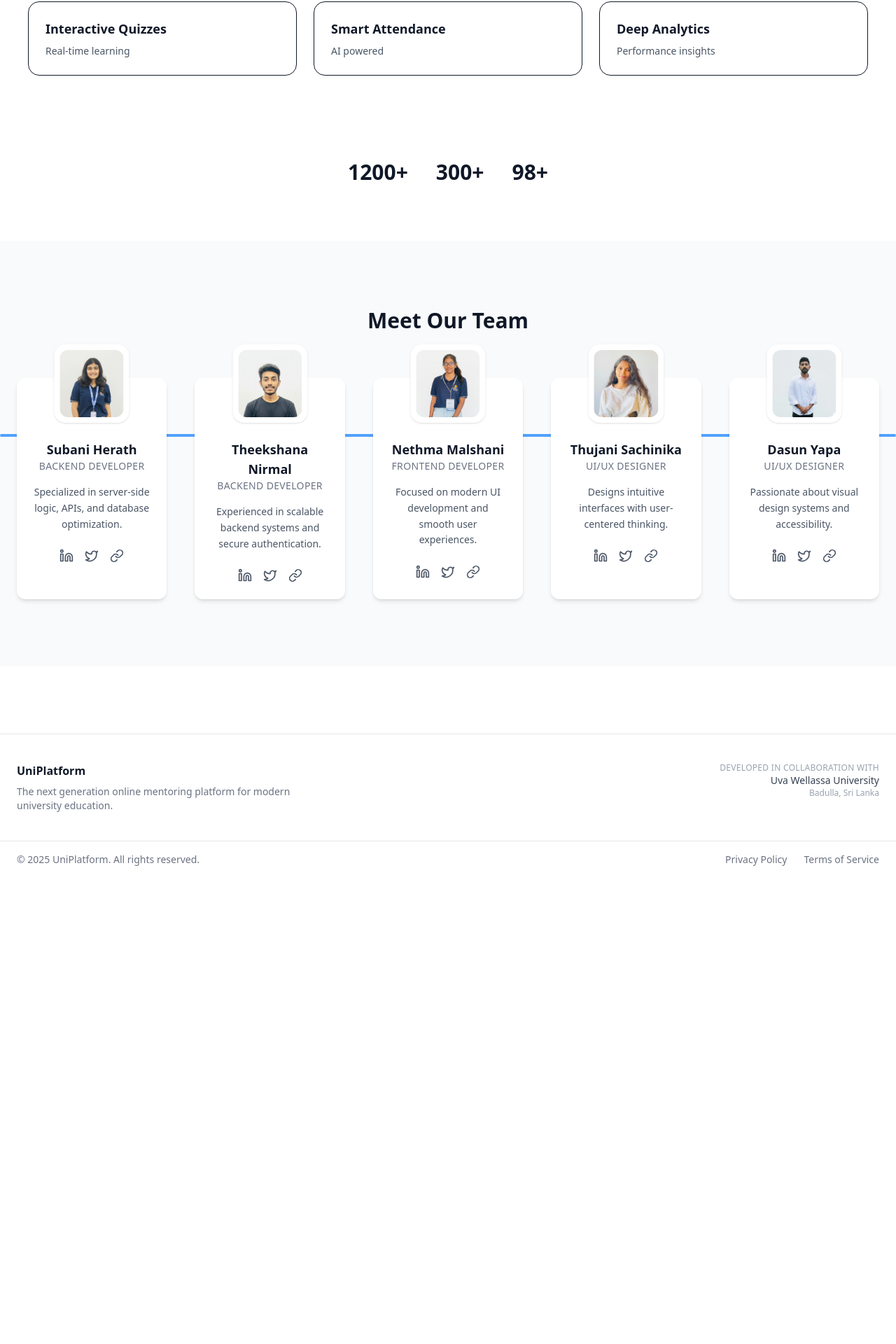
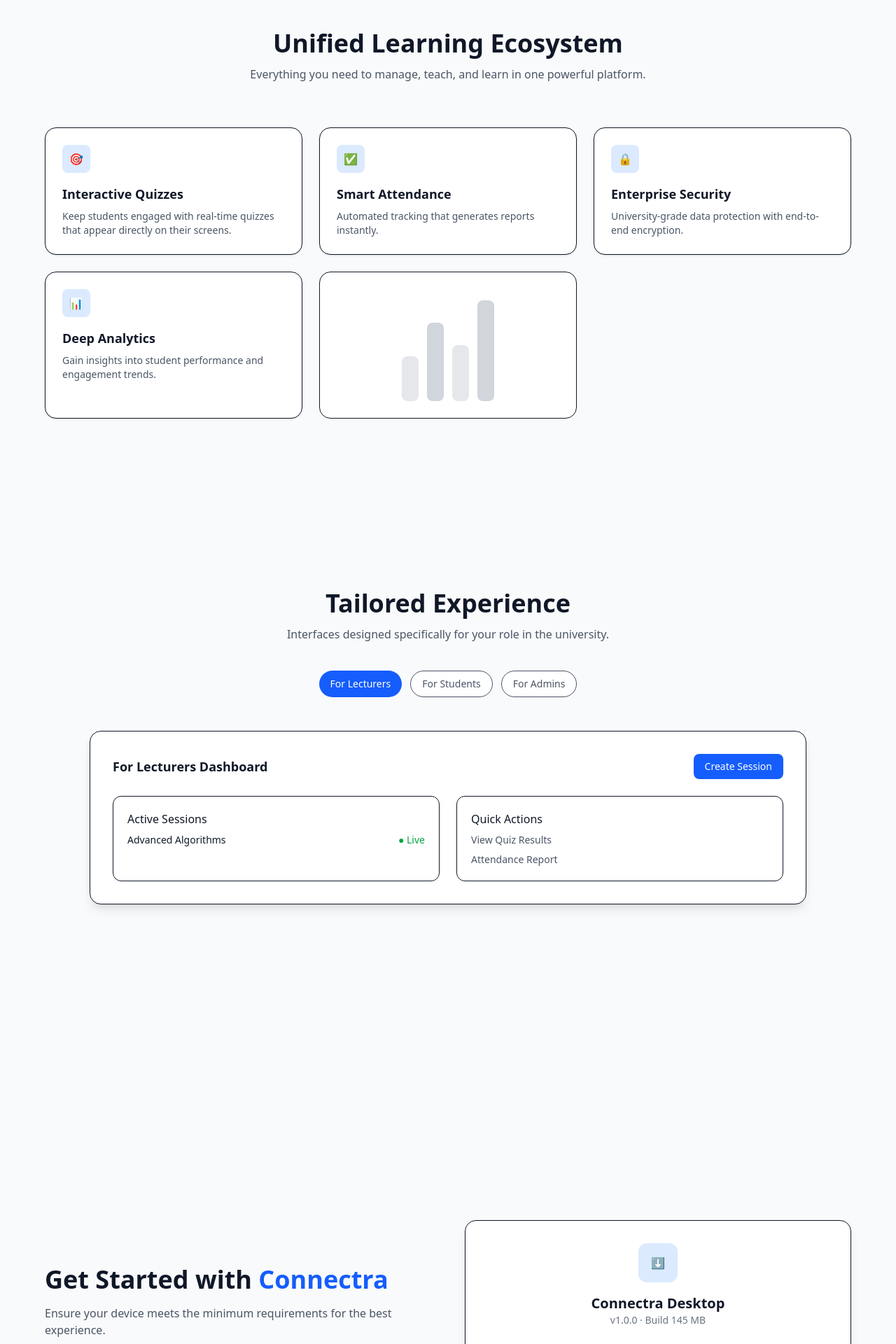
Before and after one commit to Nethmamlshni/connectra-landingPage, a Next.js app: page / in a window 1280 px wide. Shown: the part 838-2758 px from the top of the page at 70% size. Before the commit the page ends 2092 px from the top, so only its background shows below. Built offline with nearby package versions, Linux system fonts and the light colour scheme.

Commit message:
home page feacures created

```diff
--- /dev/null
+++ b/components/downloadPage/Download.tsx
@@ -0,0 +1,108 @@
+"use client"
+
+import { motion } from "framer-motion"
+
+export default function DownloadPage() {
+  return (
+    <div className="min-h-screen bg-gray-50 flex items-center justify-center px-6">
+      <div className="max-w-6xl w-full grid md:grid-cols-2 gap-12 items-center">
+
+        {/* LEFT CONTENT */}
+        <motion.div
+          initial={{ opacity: 0, x: -40 }}
+          animate={{ opacity: 1, x: 0 }}
+          transition={{ duration: 0.6 }}
+        >
+          <h1 className="text-4xl font-bold mb-4">
+            Get Started with <span className="text-blue-600">Connectra</span>
+          </h1>
+
+          <p className="text-gray-600 mb-8">
+            Ensure your device meets the minimum requirements for the best
+            experience.
+          </p>
+
+          <ul className="space-y-5">
+            <Requirement
+              title="Operating System"
+              value="Windows 10 or Windows 11 (64-bit)"
+            />
+            <Requirement
+              title="Memory & Storage"
+              value="4GB RAM minimum, 500MB free disk space"
+            />
+            <Requirement
+              title="Internet Connection"
+              value="Stable broadband connection (5 Mbps recommended)"
+            />
+          </ul>
+        </motion.div>
+
+        {/* RIGHT DOWNLOAD CARD */}
+        <motion.div
+          initial={{ opacity: 0, x: 40 }}
+          animate={{ opacity: 1, x: 0 }}
+          transition={{ duration: 0.6 }}
+          className="space-y-6"
+        >
+          {/* MAIN CARD */}
+          <div className="bg-white rounded-2xl shadow-lg p-8 text-center border">
+            <div className="w-14 h-14 mx-auto mb-4 rounded-xl bg-blue-100 flex items-center justify-center">
+              ⬇️
+            </div>
+
+            <h2 className="text-xl font-semibold">Connectra Desktop</h2>
+            <p className="text-sm text-gray-500 mb-6">
+              v1.0.0 · Build 145 MB
+            </p>
+
+            <motion.button
+              whileHover={{ scale: 1.05 }}
+              whileTap={{ scale: 0.95 }}
+              className="w-full py-3 rounded-xl font-semibold text-white
+              bg-gradient-to-r from-blue-500 to-purple-600"
+            >
+              Download Now
+            </motion.button>
+
+            <p className="text-xs text-gray-400 mt-4">
+              ✔ Virus scanned · ✔ Digital signature
+            </p>
+          </div>
+
+          {/* COMING SOON CARD */}
+          <div className="bg-white rounded-2xl shadow p-6 border">
+            <h3 className="font-semibold mb-3">Mac & Linux Coming Soon</h3>
+
+            <div className="flex gap-2">
+              <input
+                type="email"
+                placeholder="Enter your email"
+                className="flex-1 border rounded-lg px-3 py-2 text-sm focus:outline-none focus:ring-2 focus:ring-blue-500"
+              />
+              <button className="px-4 py-2 rounded-lg text-white text-sm bg-black hover:bg-gray-800">
+                Notify Me
+              </button>
+            </div>
+          </div>
+        </motion.div>
+
+      </div>
+    </div>
+  )
+}
+
+/* 🔹 Reusable Requirement Item */
+function Requirement({ title, value }: { title: string; value: string }) {
+  return (
+    <li className="flex gap-4">
+      <div className="w-10 h-10 rounded-full bg-blue-100 flex items-center justify-center">
+        ✔
+      </div>
+      <div>
+        <p className="font-medium">{title}</p>
+        <p className="text-sm text-gray-600">{value}</p>
+      </div>
+    </li>
+  )
+}
--- /dev/null
+++ b/components/tailored-experience/page.tsx
@@ -0,0 +1,81 @@
+"use client"
+
+import { useState } from "react"
+import { motion } from "framer-motion"
+
+const tabs = ["For Lecturers", "For Students", "For Admins"]
+
+export default function TailoredExperiencePage() {
+  const [active, setActive] = useState("For Lecturers")
+
+  return (
+    <div className="min-h-screen bg-gray-50 py-20 px-6">
+      <div className="max-w-5xl mx-auto">
+
+        {/* HEADER */}
+        <h1 className="text-4xl font-bold text-center">
+          Tailored Experience
+        </h1>
+        <p className="text-center text-gray-600 mt-3 mb-10">
+          Interfaces designed specifically for your role in the university.
+        </p>
+
+        {/* TABS */}
+        <div className="flex justify-center gap-3 mb-12">
+          {tabs.map(tab => (
+            <button
+              key={tab}
+              onClick={() => setActive(tab)}
+              className={`px-4 py-2 rounded-full text-sm font-medium transition
+                ${active === tab
+                  ? "bg-blue-600 text-white"
+                  : "bg-white border text-gray-600"
+                }`}
+            >
+              {tab}
+            </button>
+          ))}
+        </div>
+
+        {/* DASHBOARD CARD */}
+        <motion.div
+          key={active}
+          initial={{ opacity: 0, y: 20 }}
+          animate={{ opacity: 1, y: 0 }}
+          className="bg-white rounded-2xl shadow-lg border p-8"
+        >
+          <div className="flex justify-between items-center mb-6">
+            <h3 className="font-semibold text-lg">
+              {active} Dashboard
+            </h3>
+
+            <button className="px-4 py-2 rounded-lg bg-blue-600 text-white text-sm">
+              Create Session
+            </button>
+          </div>
+
+          <div className="grid md:grid-cols-2 gap-6">
+            {/* Active Session */}
+            <div className="border rounded-xl p-5">
+              <h4 className="font-medium mb-2">Active Sessions</h4>
+              <div className="flex items-center justify-between text-sm">
+                <span>Advanced Algorithms</span>
+                <span className="text-green-600">● Live</span>
+              </div>
+            </div>
+
+            {/* Quick Actions */}
+            <div className="border rounded-xl p-5">
+              <h4 className="font-medium mb-2">Quick Actions</h4>
+              <ul className="text-sm text-gray-600 space-y-2">
+                <li>View Quiz Results</li>
+                <li>Attendance Report</li>
+              </ul>
+            </div>
+          </div>
+        </motion.div>
+
+      </div>
+    </div>
+  )
+}
--- /dev/null
+++ b/components/unified-learning/page.tsx
@@ -0,0 +1,57 @@
+import FeatureCard from "../unified/FeatureCard"
+
+export default function UnifiedLearningPage() {
+  return (
+    <div className="min-h-screen bg-gray-50 py-20 px-6">
+      <div className="max-w-6xl mx-auto">
+
+        {/* TITLE */}
+        <h1 className="text-4xl font-bold text-center">
+          Unified Learning Ecosystem
+        </h1>
+        <p className="text-center text-gray-600 mt-3 mb-16">
+          Everything you need to manage, teach, and learn in one powerful platform.
+        </p>
+
+        {/* GRID */}
+        <div className="grid md:grid-cols-3 gap-6">
+
+          <FeatureCard
+            icon="🎯"
+            title="Interactive Quizzes"
+            description="Keep students engaged with real-time quizzes that appear directly on their screens."
+          />
+
+          <FeatureCard
+            icon="✅"
+            title="Smart Attendance"
+            description="Automated tracking that generates reports instantly."
+          />
+
+          <FeatureCard
+            icon="🔒"
+            title="Enterprise Security"
+            description="University-grade data protection with end-to-end encryption."
+          />
+
+          <FeatureCard
+            icon="📊"
+            title="Deep Analytics"
+            description="Gain insights into student performance and engagement trends."
+          />
+
+          {/* Analytics Visual Card */}
+          <div className="bg-white rounded-2xl border p-6 flex items-end justify-center">
+            <div className="flex gap-3 items-end h-40">
+              <div className="w-6 bg-gray-200 rounded-lg h-16" />
+              <div className="w-6 bg-gray-300 rounded-lg h-28" />
+              <div className="w-6 bg-gray-200 rounded-lg h-20" />
+              <div className="w-6 bg-gray-300 rounded-lg h-36" />
+            </div>
+          </div>
+
+        </div>
+      </div>
+    </div>
+  )
+}
--- /dev/null
+++ b/components/unified/FeatureCard.tsx
@@ -0,0 +1,25 @@
+"use client"
+
+import { motion } from "framer-motion"
+
+interface Props {
+  title: string
+  description: string
+  icon: string
+}
+
+export default function FeatureCard({ title, description, icon }: Props) {
+  return (
+    <motion.div
+      whileHover={{ y: -6 }}
+      className="bg-white rounded-2xl border p-6 shadow-sm hover:shadow-lg transition"
+    >
+      <div className="w-10 h-10 rounded-lg bg-blue-100 flex items-center justify-center mb-4">
+        {icon}
+      </div>
+
+      <h3 className="font-semibold text-lg">{title}</h3>
+      <p className="text-sm text-gray-600 mt-2">{description}</p>
+    </motion.div>
+  )
+}
--- a/src/app/page.tsx
+++ b/src/app/page.tsx
@@ -1,26 +1,17 @@
 import Hero from "../../components/hero/Hero"
-import FeatureCard from "../../components/ui/FeatureCard"
 import TeamSection from "../../components/team/TeamSection"
-import Counter from "../../components/animations/Counter"
 import Footer from "../../components/footer/Footer";
+import DownloadPage from "../../components/downloadPage/Download";
+import UnifiedLearningPage from "../../components/unified-learning/page";
+import TailoredExperiencePage from "../../components/tailored-experience/page";
 
 export default function HomePage() {
   return (
     <>
       <Hero />
-
-      <section className="grid md:grid-cols-3 gap-6 p-10">
-        <FeatureCard title="Interactive Quizzes" description="Real-time learning" />
-        <FeatureCard title="Smart Attendance" description="AI powered" />
-        <FeatureCard title="Deep Analytics" description="Performance insights" />
-      </section>
-
-      <section className="flex justify-center gap-10 py-20">
-        <Counter value={1200} />
-        <Counter value={300} />
-        <Counter value={98} />
-      </section>
-
+      <UnifiedLearningPage />
+      <TailoredExperiencePage />
+      <DownloadPage />
       <TeamSection />
       <Footer/>
     </>
```
